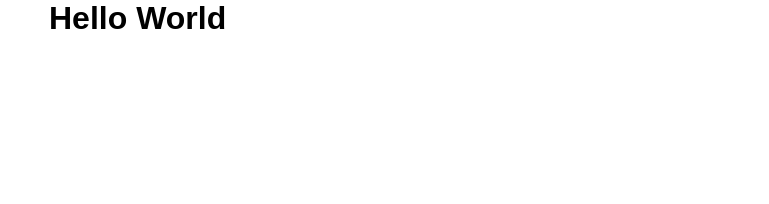
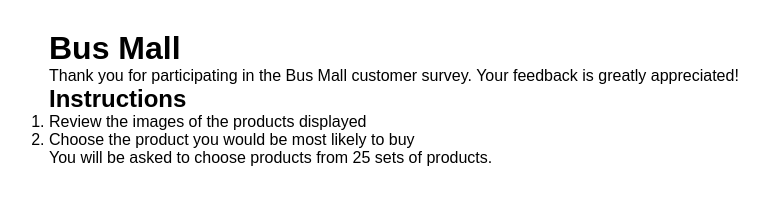
Before and after one commit to jonathanheemstra/bus_mall, a plain HTML site: page index.html in a window 1280 px wide. Shown: the whole page, without its empty margins (111-880 px from the left). Drawn offline with Linux system fonts and the light colour scheme.

Commit message:
finish inital HTML CSS and JS scaffold

```diff
--- a/app.js
+++ b/app.js
@@ -1,3 +1,2 @@
 'use strict';
-
-console.log('Connection Working!')
+console.log('Connection Working!');
--- a/index.html
+++ b/index.html
@@ -8,7 +8,17 @@
     <link href="style.css" rel="stylesheet">
   </head>
   <body>
-    <h1>Hello World</h1>
+    <h1>Bus Mall</h1>
+    <p>Thank you for participating in the Bus Mall customer survey. Your feedback is greatly appreciated!</p>
+    <h2>Instructions</h2>
+    <ol>
+      <li>Review the images of the products displayed</li>
+      <li>Choose the product you would be most likely to buy</li>
+    </ol>
+    <p>You will be asked to choose products from 25 sets of products.</p>
+    <div id="products">
+      <ul class="product_images"></ul>
+    </div>
     <script src="app.js"></script>
   </body>
 </html>
--- a/style.css
+++ b/style.css
@@ -4,6 +4,6 @@
 }
 body {
   max-width: 960px;
-  margin: 0 auto;
+  margin: 30px auto;
   font-family: Arial, Helvetica, sans-serif;
 }
```
